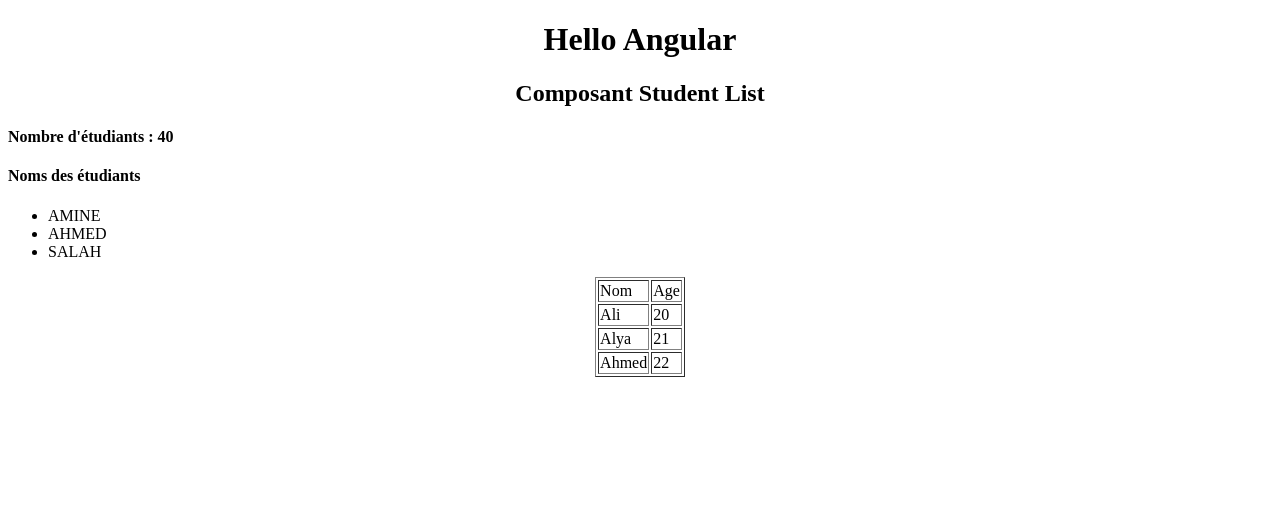
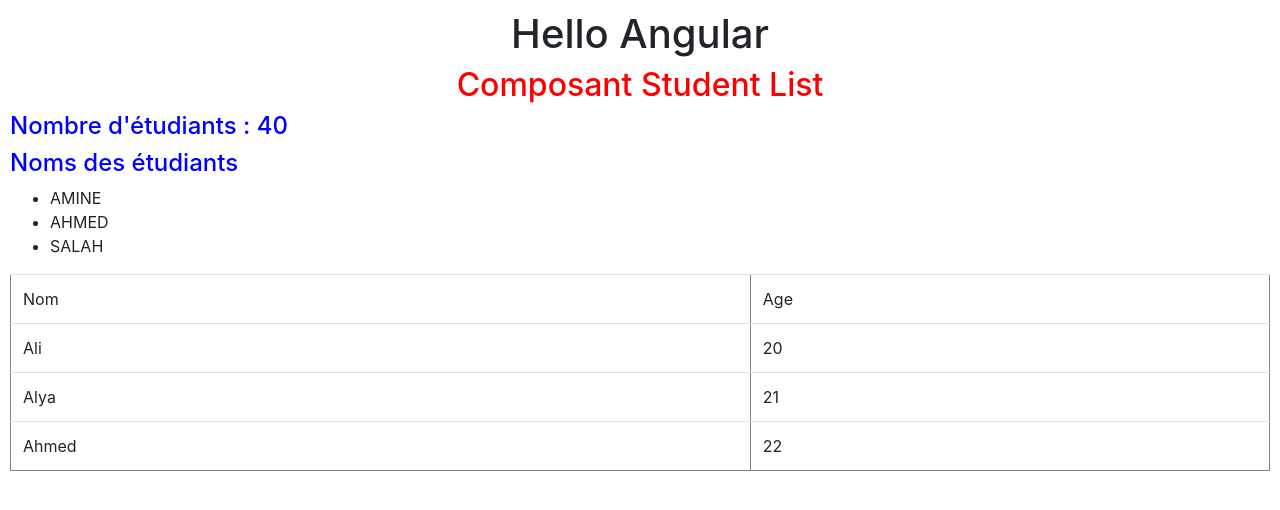
Before and after one commit to MezghichGit/angular_groupeC, an Angular app: page / in a window 1280 px wide. Shown: the top 510 px of the page. Built offline with nearby package versions, Linux system fonts and the light colour scheme.

Commit message:
add bootstrap et css d'un composant

```diff
--- a/src/app/student-list/student-list.component.css
+++ b/src/app/student-list/student-list.component.css
@@ -0,0 +1,3 @@
+h2{color:red;}
+
+h4{color:blue;}
--- a/src/app/student-list/student-list.component.html
+++ b/src/app/student-list/student-list.component.html
@@ -10,7 +10,7 @@
   <li *ngFor="let name of names">{{name|uppercase}}</li>
 </ul>
 
-<table align="center" border="1">
+<table align="center" border="1" class="table">
   <tr><td>Nom</td><td>Age</td></tr>
  <tr *ngFor="let myStudent of myStudents">
    <td>{{myStudent.getNom()}}</td>
--- a/src/styles.css
+++ b/src/styles.css
@@ -1 +1,3 @@
 /* You can add global styles to this file, and also import other style files */
+@import '~bootstrap/dist/css/bootstrap.css';
+body{padding: 10px;}
```
